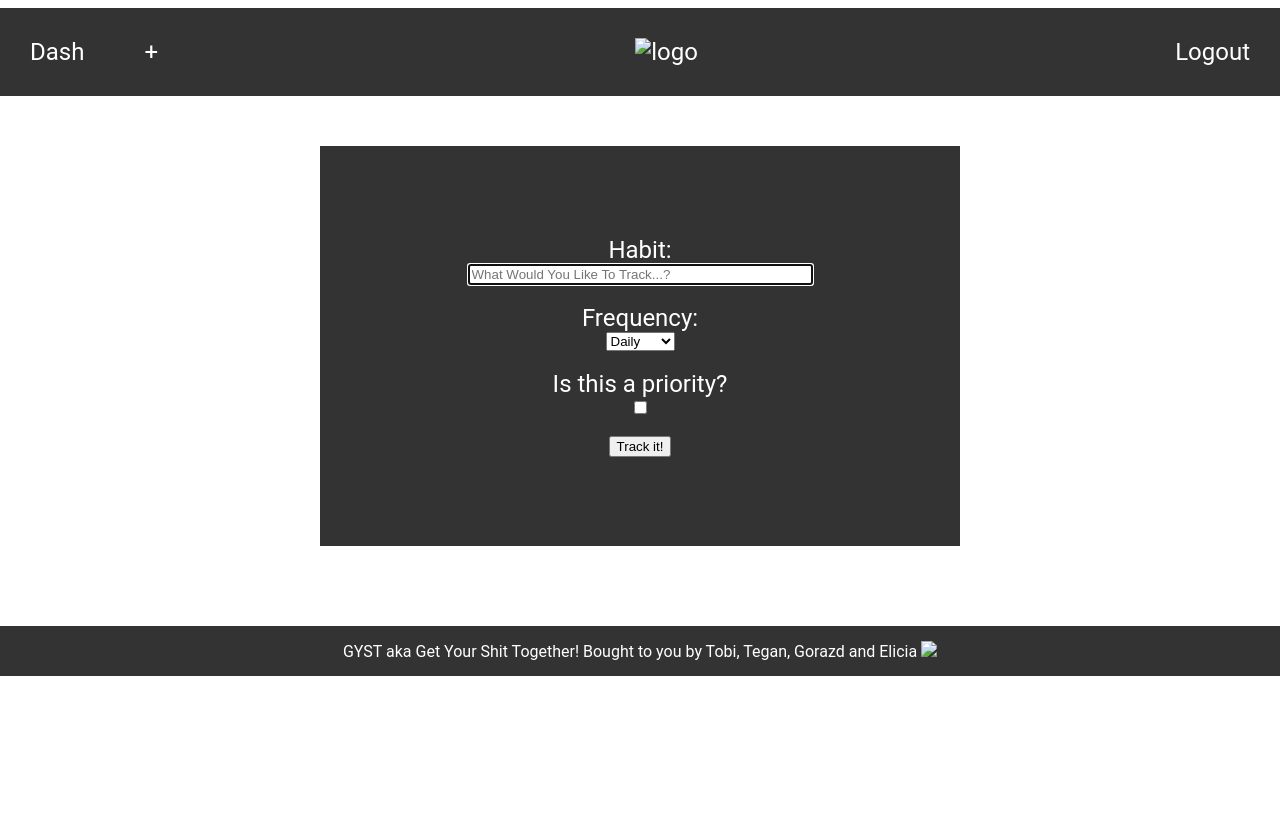
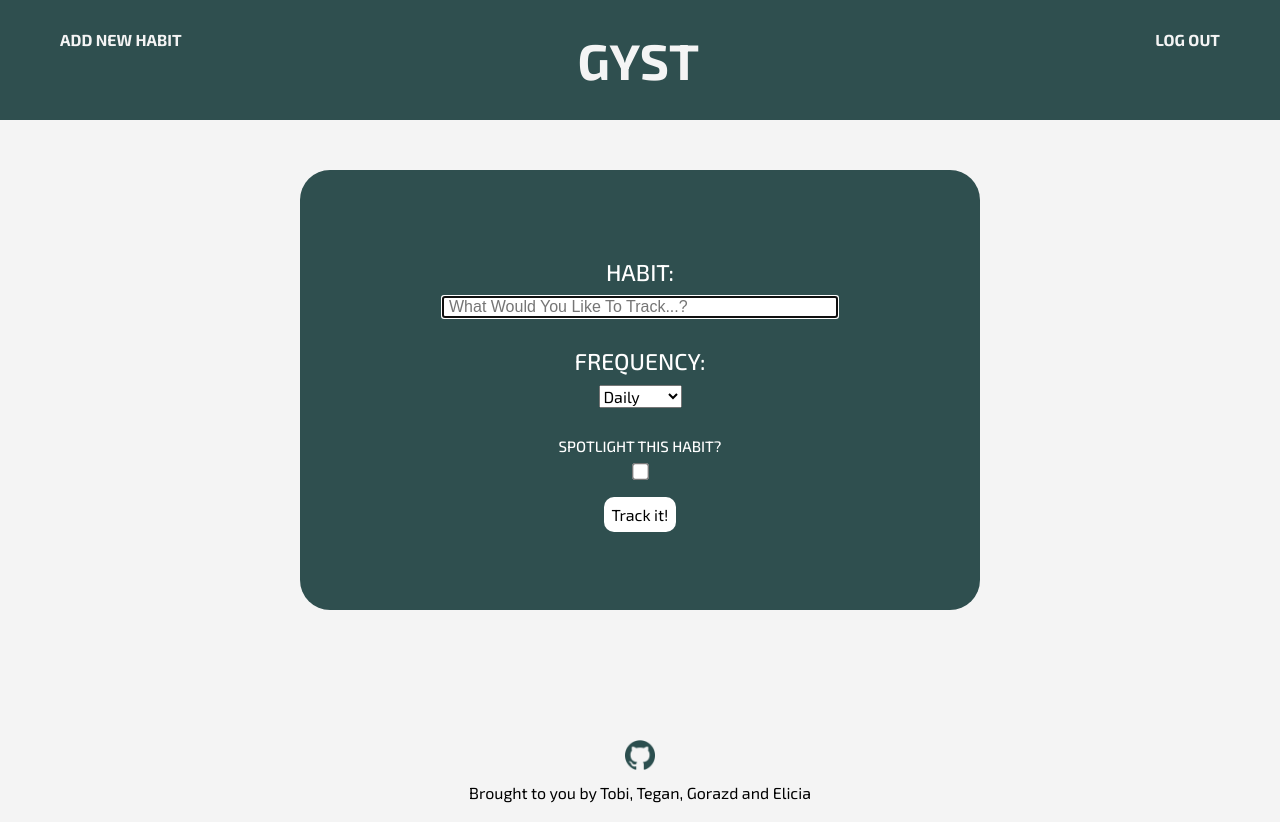
Before and after one commit to ELOBO5/Gyst, a plain HTML site: page client/newhabit.html in a window 1280 px wide. Before the commit the page ends 800 px from the top, so only its background shows below. Drawn offline with Linux system fonts and the light colour scheme; sample sign-in values are in the browser's storage.

Commit message:
new habit form styling update

```diff
--- a/client/newhabit.html
+++ b/client/newhabit.html
@@ -11,20 +11,13 @@
     <script defer src='static/js/newhabit.js'></script>
 </head>
 <body>
-    <nav>
-        <ul class='flex-container outer nav'>
-            <ul id='leftnav'>
-                <li><a href='dash.html'>Dash</a></li>
-                <li><a href='newhabit.html'>+</a></li>
-            </ul>
 
-            <li><a href='#'><img id=logo src='' alt='logo'></a></li>
-            <li><a href='index.html'>Logout</a></li>
-
-        </ul>
-
-    </nav>
-
+    <header>
+        <a href='newhabit.html'>Add new habit</a>
+        <h1><a href='dash.html'>Gyst</a></h1>
+        <a href='index.html' id="logout">Log out</a>
+    </header>
+    <main>
         <form class='flex-cont-vertical' id=submitNewHabit>
             <label for="habit">Habit: </label>
             <input type="text" id="habit-entry" name="habit" placeholder="What would you like to track...?" size='40' maxlength='40' autofocus required><br>
@@ -36,24 +29,24 @@
                 <option value="Monthly">Monthly</option>
                 </select><br>
 
-        <label for="priority"> Is this a priority?</label>
+                <label id=priority-label for="priority"> Spotlight this habit?</label>
                 <input type="checkbox" id="habit-priority" name="priority" value="priority"><br>
 
 
                 <input id="habit-submit" type="submit" value="Track it!" >
 
             </form>
+    </main>
 
 
-
-    <footer class='flex-container'>
-        <ul class = 'foot outer'>
-            <li><a href='GITREPO'>GYST aka Get Your Shit Together! Bought to you by Tobi, Tegan, Gorazd and Elicia <img src='GITLOGO'></a></li>
-        </ul>
+    <footer class='footer-flex'>
+        <a href='https://github.com/ELOBO5/Gyst'><img id='github' src='./static/images/github.png'></a>
+        <p>Brought to you by Tobi, Tegan, Gorazd and Elicia</p>
     </footer>
 
 
 
-    </section>
+
+
 </body>
 </html>
--- a/client/static/css/newhabit.css
+++ b/client/static/css/newhabit.css
@@ -1,8 +1,47 @@
-form{
-    margin: 50px;
-    width: 50vw;
-    height: 50vh;
-    background-color:#333;
+@import url('https://fonts.googleapis.com/css2?family=Exo+2:wght@400;500;600;700&family=Poppins:wght@400;500;600;700&display=swap');
+
+
+* {
+	margin: 0;
+	padding: 0;
+	box-sizing: border-box;
+    transition: all 0.2s ease-in-out;
+}
+
+html {
+	font-size: 62.5%;
+}
+
+body {
+	text-align: center;
+	font-size: 1.6rem;
+	background-color: #f4f4f4;
+}
+
+header {
+	background: #2f4f4f;
+	width: 100vw;
+	display: flex;
+	justify-content: space-between;
+	padding: 30px 60px;
+	text-transform: uppercase;
+	font-family: 'Exo 2', sans-serif;
+}
+
+a {
+	color: #f4f4f4;
+	text-decoration: none;
+	font-weight: 700;
+}
+
+h1 > a {
+	font-size: 5rem;
+	text-align: center;
+	padding-right: 60px;
+}
+
+header > a{
+    font-size: 1.6rem;
 }
 
 .flex-cont-vertical{
@@ -12,11 +51,79 @@ form{
     align-items: center;
 }
 
+main{
+    display: flex;
+    margin:50px;
+    /* max-width: 65vw; */
+    background-color:#2f4f4f;
+    text-transform: uppercase;
+	font-family: 'Exo 2', sans-serif;
+    font-weight: 500;
+    border-radius: 30px;
+    justify-content: center;
+    align-content: center;
+
+}
+
+form{
+    margin: 20px;
+    width: 50vw;
+    height: 50vh;
+
+}
+
 label{
-    font-size: x-large;
+    font-size: 2.3rem;
     color: white;
+    margin: 10px;
+}
+
+::placeholder{
+    padding: 5px;
+}
+#priority-label{
+    font-size: 1.5rem;
 }
 
 #habit-entry {
     text-transform: capitalize;
+    font-size: 1.6rem;
 }
+
+#habit-frequency, #habit-submit{
+    font-family: 'Exo 2', sans-serif;
+    font-size: 1.6rem;
+}
+
+#habit-priority{
+    transform: scale(1.3, 1.3);
+}
+
+
+#habit-submit{
+    padding: 8px;
+    border-radius: 10px;
+    background-color: white;
+    border: none;
+    box-sizing: border-box;
+}
+
+#habit-submit:hover{
+    background-color: #cee2e2;
+    /* background-color: #2f4f4f; */
+    font-weight: bold;
+    box-shadow: 0 12px 16px 0 rgba(0,0,0,0.24), 0 17px 50px 0 rgba(0,0,0,0.19);
+}
+
+footer {
+	display: flex;
+	flex-direction: column;
+	font-family: 'Exo 2', sans-serif;
+	margin-bottom: 20px;
+}
+
+#github {
+	margin: 50px 0 10px;
+	width: 30px;
+	height: 30px;
+}
--- a/client/static/css/shared.css
+++ b/client/static/css/shared.css
@@ -66,13 +66,3 @@ footer{
 .active {
     background-color: #04AA6D;
   }
-
-#github{
-  display:inline-block;
-  height: 20px;
-}
-
-#gystlogo{
-  height: 90px;
-
-}
```
Lines whose indentation alone changed are shown as unchanged.
